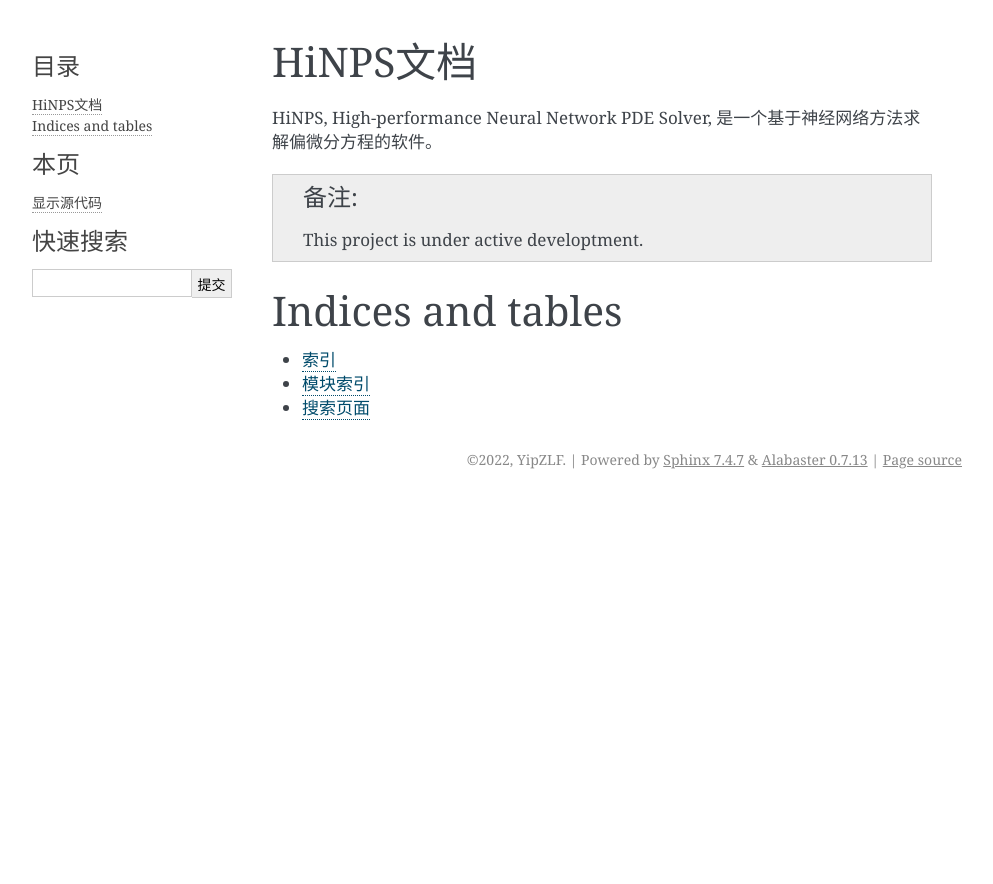
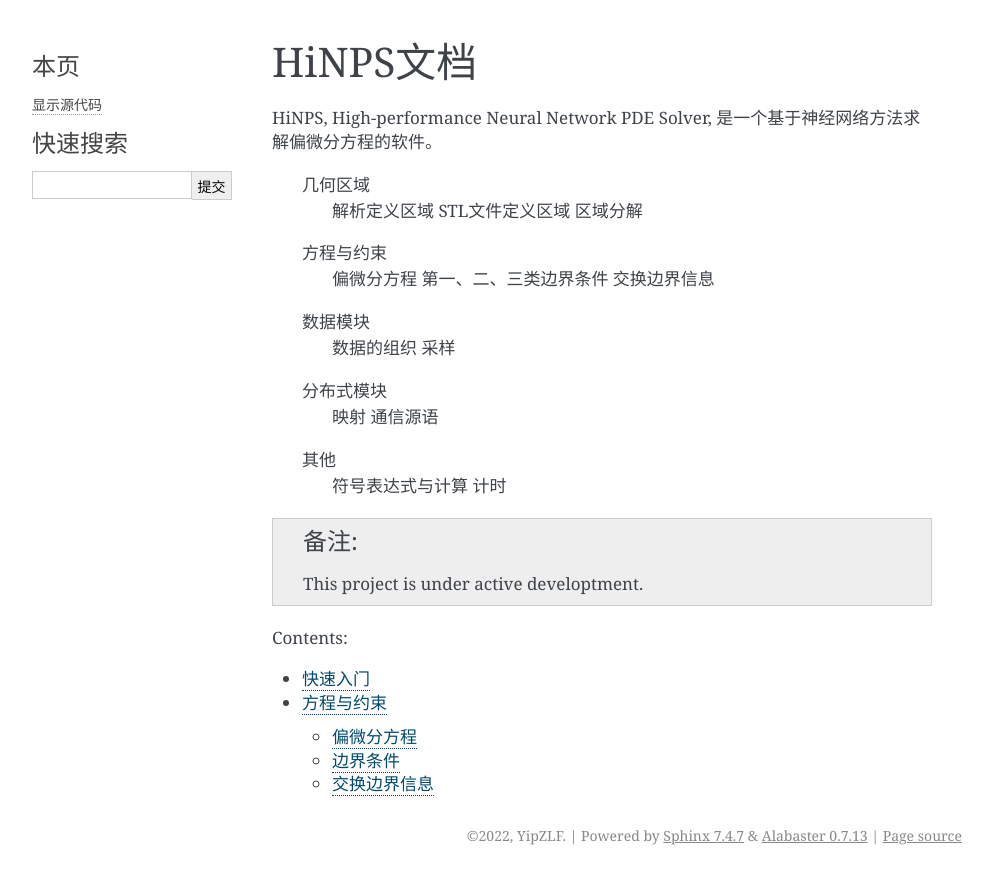
Before and after one commit to YipZLF/hinps_doc, a Sphinx documentation site: the page built from source/index.rst, in a window 1280 px wide. Shown: the top 884 px of the page, without its empty margins (148-1141 px from the left). Built offline with Sphinx 7.4.7, drawn with Linux system fonts in a browser that asks for light colours.

Commit message:
Add contents

```diff
--- /dev/null
+++ b/source/constraint.rst
@@ -0,0 +1,17 @@
+方程与约束
+=================================
+
+为了表示方程和各种各样的约束，我们在HiNPS中实现了`Constraint`类。
+
+
+偏微分方程
+---------
+
+
+边界条件
+---------
+
+
+
+交换边界信息
+---------
--- /dev/null
+++ b/source/get_started.rst
@@ -0,0 +1,13 @@
+如何开始
+===============
+
+
+要开始你需要进行一个训练任务，你需要首先定义你的问题
+
+- 定义求解区域
+- 定义约束条件
+- 定义你的采样规模
+- 选择你的神经网络模型和优化器
+- 确定求解器
+
+然后进行求解
--- a/source/index.rst
+++ b/source/index.rst
@@ -34,11 +27,21 @@
       计时
 
 
+.. note::
+   This project is under active developtment.
+
+.. toctree::
+   :maxdepth: 2
+   :caption: Contents:
+
+   快速入门<get_started.rst>
+   方程与约束<constraint.rst>
 
 
-Indices and tables
-==================
 
-* :ref:`genindex`
-* :ref:`modindex`
-* :ref:`search`
+
+.. Indices and tables
+.. ==================
+.. * :ref:`genindex`
+.. * :ref:`modindex`
+.. * :ref:`search`
```
Also changed, not shown: other parts of source/index.rst (+0 -7 lines), 1 other file.
